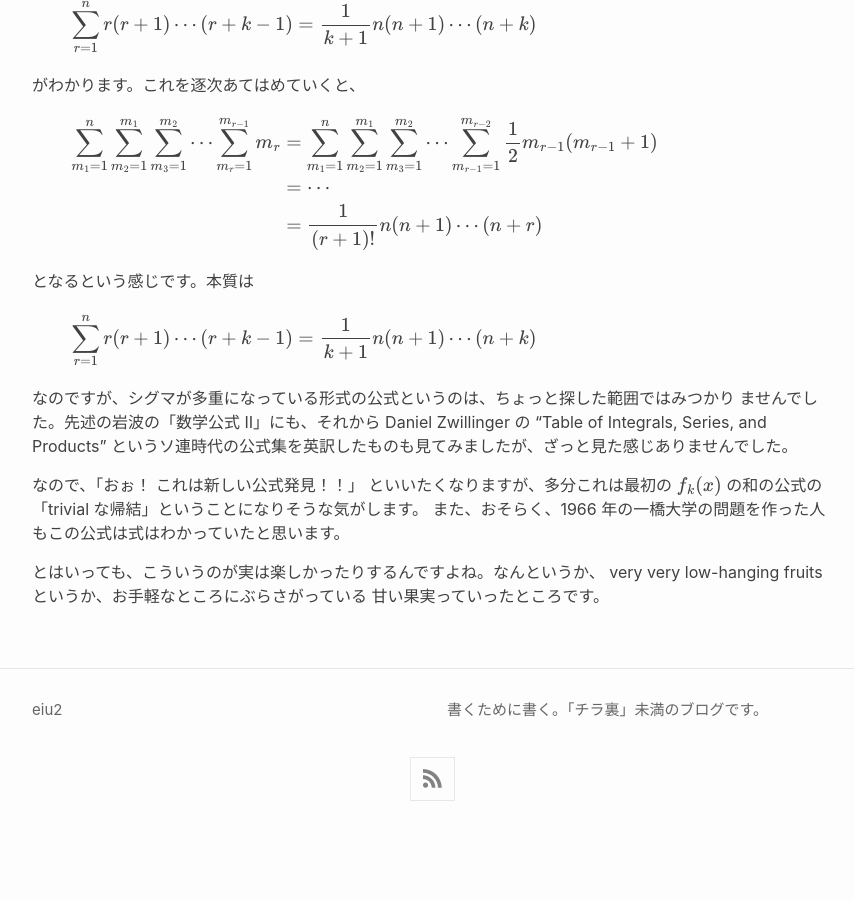
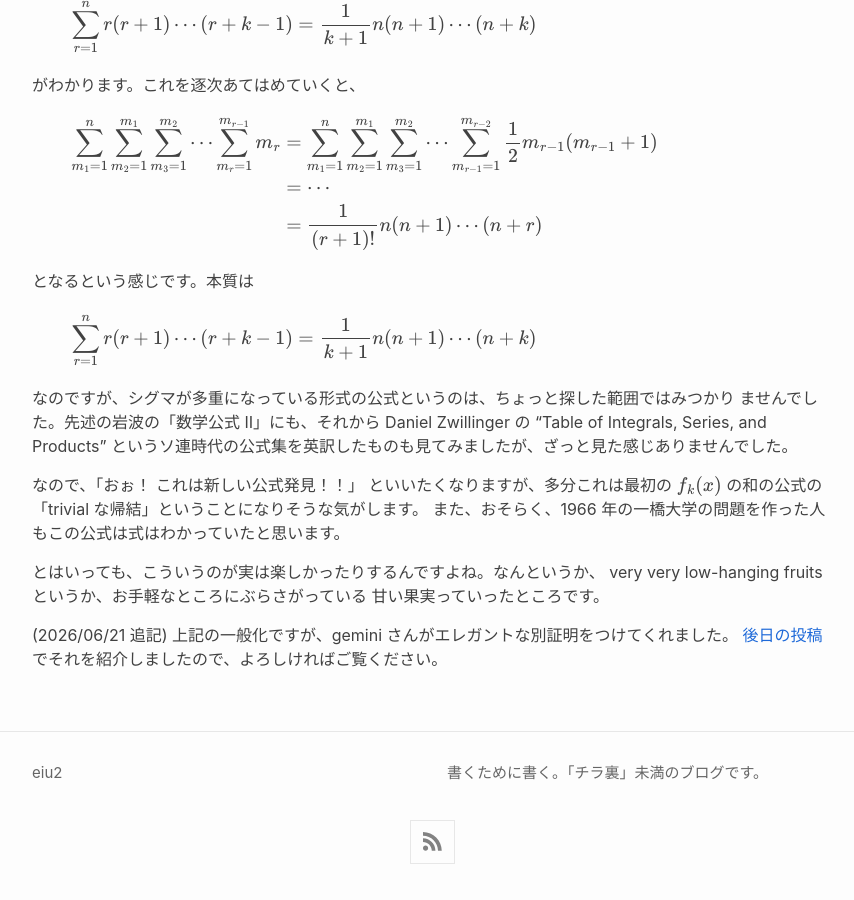
Before and after one commit to eiu2/eiu2.github.com, a Jekyll site: the page built from _posts/2026-06-20-trivial.md, in a window 1280 px wide and 900 px high, scrolled down 2638 px. Shown: the whole window, without its empty margins (208-1062 px from the left). Built offline with Jekyll 4.4.1, drawn with Linux system fonts in a browser that asks for light colours; nearby versions of some CDN libraries; formulas are drawn with MathJax 3; before the commit the page ends 3475 px from its top, so only the background shows below that.

Commit message:
Update 2026-06-20-trivial.md

```diff
--- a/_posts/2026-06-20-trivial.md
+++ b/_posts/2026-06-20-trivial.md
@@ -145,3 +145,7 @@ $f_k(x)$
 とはいっても、こういうのが実は楽しかったりするんですよね。なんというか、
 very very low-hanging fruits というか、お手軽なところにぶらさがっている
 甘い果実っていったところです。
+
+(2026/06/21 追記) 上記の一般化ですが、gemini さんがエレガントな別証明をつけてくれました。
+[後日の投稿](https://eiu2.github.io/2026/06/21/ai-life.html)
+でそれを紹介しましたので、よろしければご覧ください。
```
